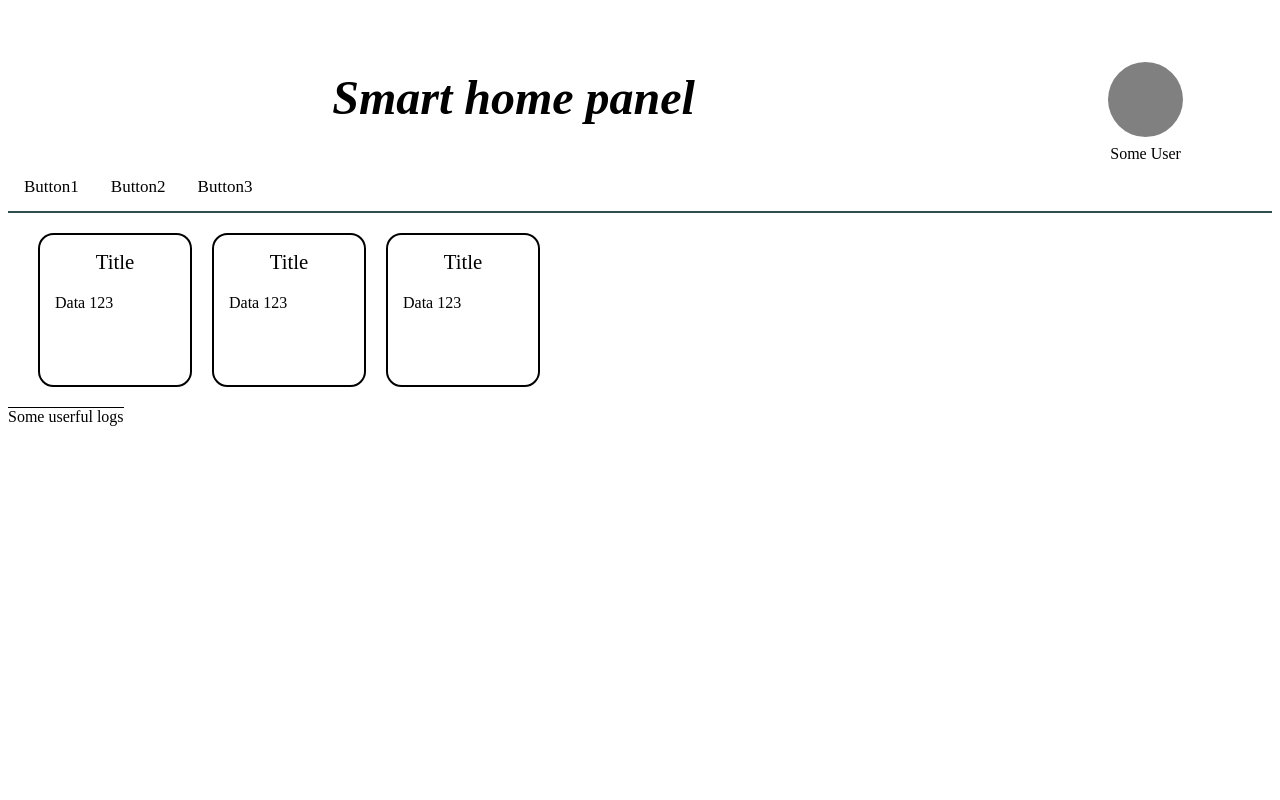
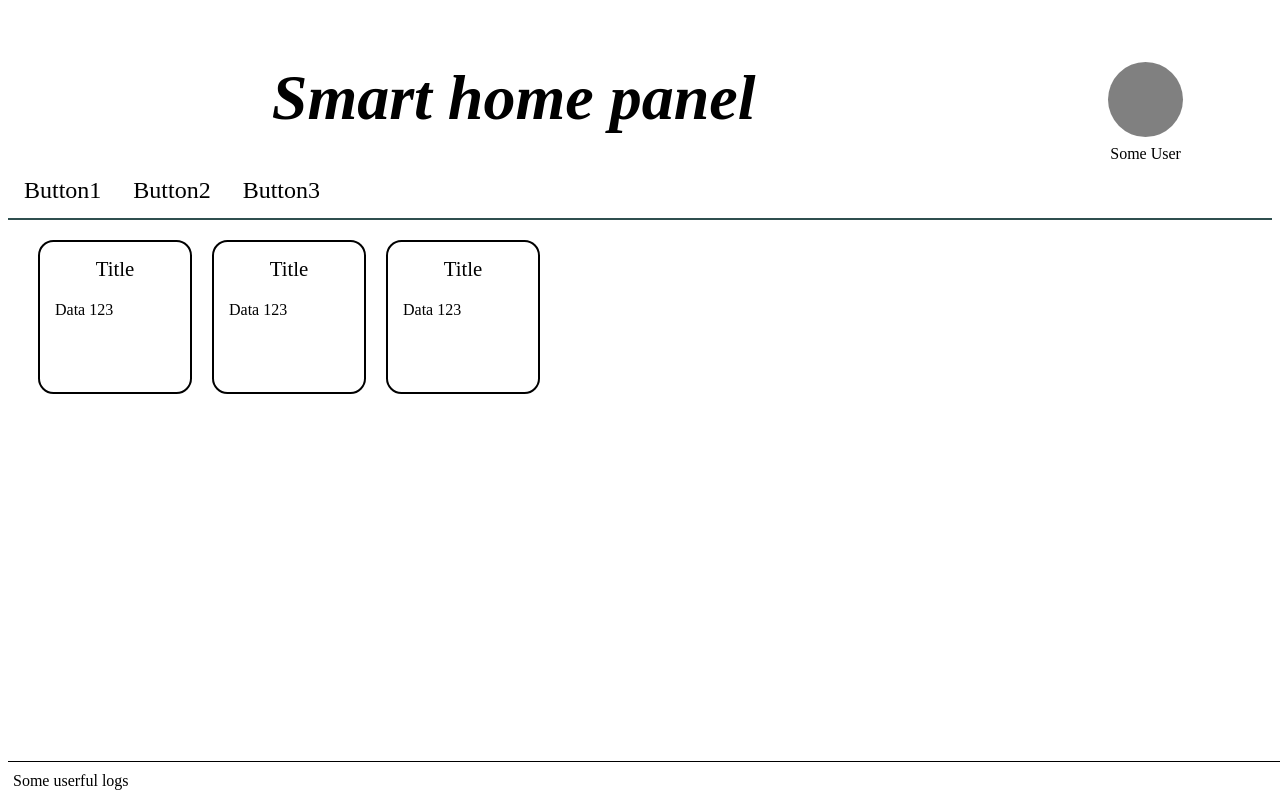
Before and after one commit to roman4i/smart-home, a website built with webpack: page src/template.html in a window 1280 px wide. Built offline with nearby package versions, Linux system fonts and the light colour scheme; files whose address does not match are found by name.

Commit message:
Edited styles

```diff
--- a/src/footer/style.css
+++ b/src/footer/style.css
@@ -1,4 +1,8 @@
 .footerMain {
     border-top: black solid 1px;
     position: fixed;
+    bottom: 10px;
+    width: 100%;
+    padding-top: 10px;
+    padding-left: 5px;
 }
--- a/src/header/header-style.css
+++ b/src/header/header-style.css
@@ -13,7 +13,7 @@
   text-align: center;
   width: 80%;
   height: auto;
-  font-size: xxx-large;
+  font-size: 4em;
 }
 
 .authPanel{
@@ -47,7 +47,7 @@
   text-align: center;
   padding: 14px 16px;
   text-decoration: none;
-  font-size: 17px;
+  font-size: 1.5em;
 }
 
 .headerBtn a:hover{
```
